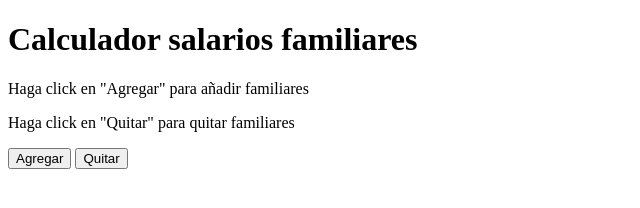
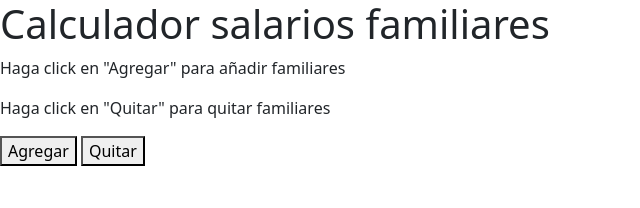
Before and after one commit to Rodrigo-ade/tareas-rargentinaprograma, a website: page clase-8-tarea-2/2/index.html in a window 1280 px wide. Shown: the whole page, without its empty margins (0-640 px from the left). Drawn offline with nearby package versions, Linux system fonts and the light colour scheme.

Commit message:
Agrega Bootstrap como dependencia
Ademas de su correspondiente README y su gitignore.

```diff
--- a/clase-8-tarea-2/2/index.html
+++ b/clase-8-tarea-2/2/index.html
@@ -6,6 +6,7 @@
     <title>Clase 6 parte 2</title>
     <meta name='viewport' content='width=device-width, initial-scale=1'>
     <link rel='stylesheet' type='text/css' media='screen' href='main.css'>
+    <link rel="stylesheet" href="../../node_modules/bootstrap/dist/css/bootstrap.min.css">
 </head>
 <body>
     <h1>Calculador salarios familiares</h1>
```
Also changed, not shown: clase-8-tarea-2/1/index.html (+1 -1 lines), package.json (added, +22 -0 lines), README.md (added), 2 other files.
